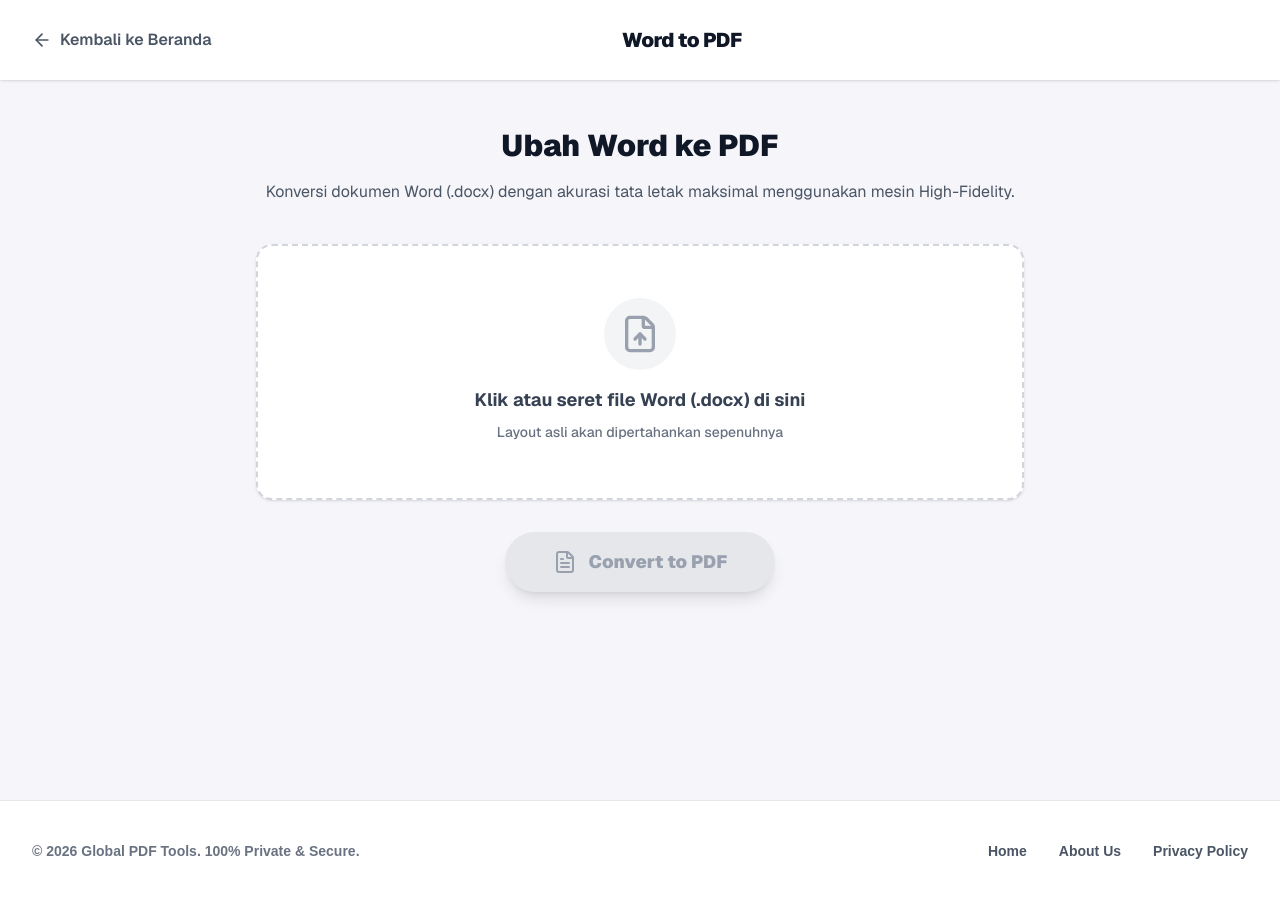
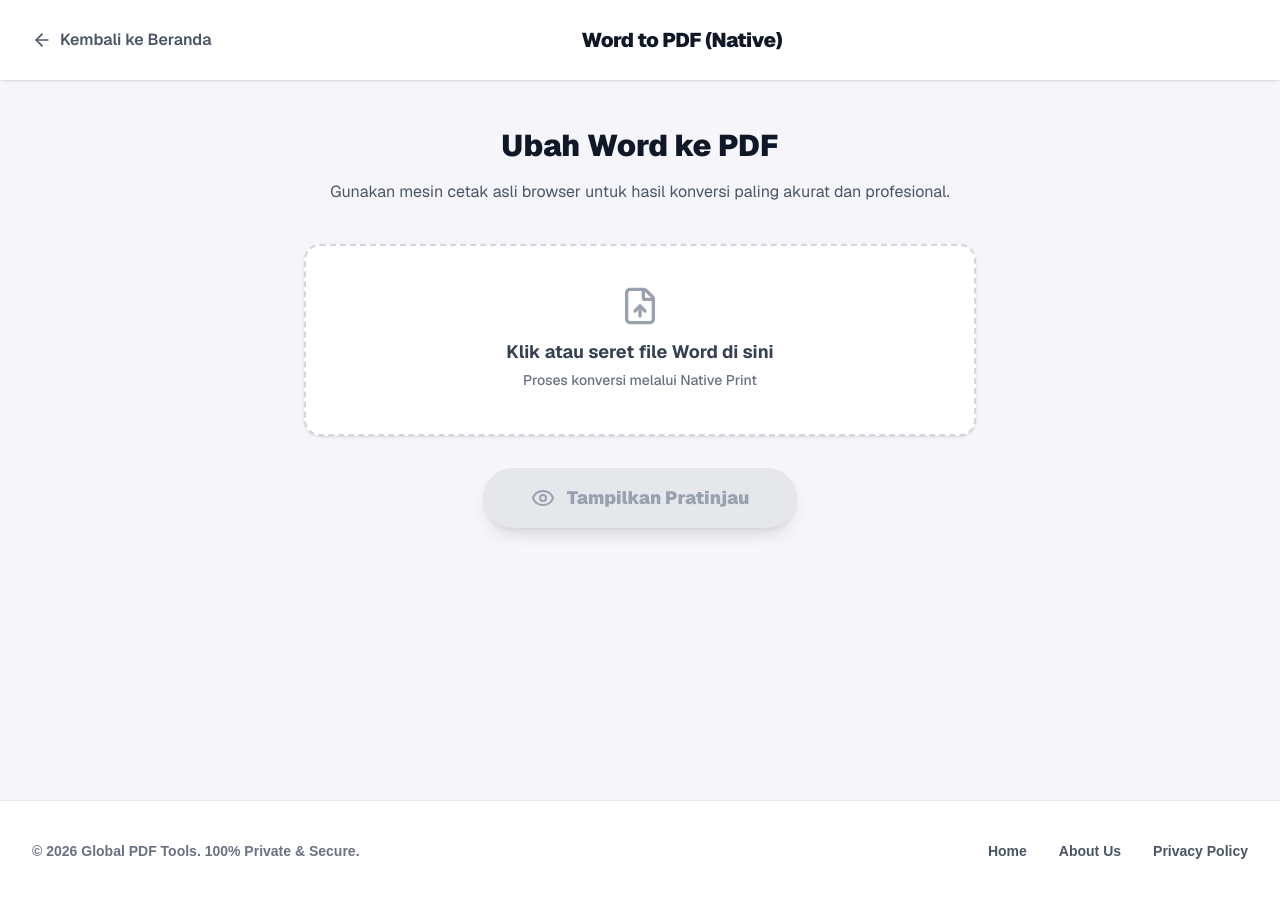
Before and after one commit to Ramelio-bot/global-pdf, a Next.js app: page /word-to-pdf in a window 1280 px wide. Shown: the top 898 px of the page. Built offline with nearby package versions, Linux system fonts and the light colour scheme.

Commit message:
feat: implement native print for superior Word to PDF conversion

```diff
--- a/src/app/word-to-pdf/page.tsx
+++ b/src/app/word-to-pdf/page.tsx
@@ -1,14 +1,15 @@
 "use client";
 
-import { useState } from "react";
-import { FileUp, ArrowLeft, FileText, Loader2, Download, CheckCircle2 } from "lucide-react";
+import { useState, useRef } from "react";
+import { FileUp, ArrowLeft, FileText, Loader2, Printer, CheckCircle2, Eye } from "lucide-react";
 import Link from "next/link";
 
 export default function WordToPdfPage() {
   const [file, setFile] = useState<File | null>(null);
-  const [isConverting, setIsConverting] = useState(false);
+  const [isRendering, setIsRendering] = useState(false);
   const [isDragging, setIsDragging] = useState(false);
-  const [isDone, setIsDone] = useState(false);
+  const [hasPreview, setHasPreview] = useState(false);
+  const previewRef = useRef<HTMLDivElement>(null);
 
   const handleFileChange = (e: React.ChangeEvent<HTMLInputElement> | React.DragEvent) => {
     let selectedFile: File | null = null;
@@ -20,95 +21,102 @@ export default function WordToPdfPage() {
 
     if (selectedFile && (selectedFile.name.endsWith(".docx") || selectedFile.type === "application/vnd.openxmlformats-officedocument.wordprocessingml.document")) {
       setFile(selectedFile);
-      setIsDone(false);
+      setHasPreview(false);
+      if (previewRef.current) previewRef.current.innerHTML = "";
     } else if (selectedFile) {
       alert("Hanya file Word (.docx) yang diperbolehkan.");
     }
   };
 
-  const convertWordToPdf = async () => {
-    if (!file) return;
-    setIsConverting(true);
+  const renderPreview = async () => {
+    if (!file || !previewRef.current) return;
+    setIsRendering(true);
 
     try {
-      // Dynamic imports untuk pustaka browser agar tidak error saat SSR
       const { renderAsync } = await import("docx-preview");
-      const html2pdf = (await import("html2pdf.js")).default;
+      const arrayBuffer = await file.arrayBuffer();
 
-      // 1. Buat kontainer tersembunyi untuk rendering high-fidelity
-      const container = document.createElement("div");
-      container.id = "docx-container";
-      container.style.position = "fixed";
-      container.style.top = "-10000px";
-      container.style.left = "-10000px";
-      container.style.width = "816px"; // Standar lebar A4 @ 96dpi
-      container.style.backgroundColor = "white";
-      document.body.appendChild(container);
-
-      // 2. Render file Word (.docx) langsung ke DOM menggunakan docx-preview
-      const arrayBuffer = await file.arrayBuffer();
-      await renderAsync(arrayBuffer, container, undefined, {
-        className: "docx-preview-content",
+      previewRef.current.innerHTML = "";
+      await renderAsync(arrayBuffer, previewRef.current, undefined, {
+        className: "docx-render-view",
         inWrapper: false,
         ignoreLastRenderedPageBreak: false,
         useBase64URL: true,
       });
 
-      // 3. Konversi hasil render DOM tersebut menjadi PDF
-      const opt = {
-        margin: [0, 0, 0, 0], // docx-preview sudah menangani margin dokumen asli
-        filename: `${file.name.replace(".docx", "")}.pdf`,
-        image: { type: "jpeg", quality: 0.98 },
-        html2canvas: {
-          scale: 3, // Ketajaman premium (sangat tajam saat di-zoom)
-          useCORS: true,
-          letterRendering: true,
-          scrollX: 0,
-          scrollY: 0
-        },
-        jsPDF: { unit: "mm", format: "a4", orientation: "portrait" }
+      setHasPreview(true);
+    } catch (error) {
+      console.error("Error rendering Word preview:", error);
+      alert("Gagal memuat pratinjau dokumen.");
+    } finally {
+      setIsRendering(false);
+    }
   };
 
-      // Simpan sebagai PDF
-      await html2pdf().from(container).set(opt as any).save();
-
-      // Bersihkan DOM
-      document.body.removeChild(container);
-      setIsDone(true);
-    } catch (error) {
-      console.error("Error converting Word to PDF:", error);
-      alert("Gagal mengonversi file Word. Pastikan file dokumen valid dan tidak rusak.");
-    } finally {
-      setIsConverting(false);
-    }
+  const handleNativePrint = () => {
+    window.print();
   };
 
   return (
     <div className="min-h-screen bg-[#F5F5FA] flex flex-col font-sans text-gray-800">
-      <header className="w-full bg-white shadow-sm sticky top-0 z-50">
+      {/* CSS Khusus untuk Print Native */}
+      <style jsx global>{`
+        @media print {
+          body * {
+            visibility: hidden;
+          }
+          #print-area, #print-area * {
+            visibility: visible;
+          }
+          #print-area {
+            position: absolute;
+            left: 0;
+            top: 0;
+            width: 100%;
+            margin: 0;
+            padding: 0;
+          }
+          @page {
+            size: A4;
+            margin: 20mm;
+          }
+          .docx-render-view {
+            padding: 0 !important;
+            box-shadow: none !important;
+            background: transparent !important;
+          }
+          table {
+            page-break-inside: avoid;
+          }
+        }
+      `}</style>
+
+      <header className="w-full bg-white shadow-sm sticky top-0 z-50 print:hidden">
         <div className="max-w-7xl mx-auto px-4 sm:px-6 lg:px-8 h-20 flex items-center justify-between">
           <Link href="/" className="flex items-center gap-2 text-gray-600 hover:text-red-600 transition-colors">
             <ArrowLeft className="w-5 h-5" />
             <span className="font-semibold">Kembali ke Beranda</span>
           </Link>
           <div className="font-black text-xl tracking-tight text-gray-900">
-            Word to PDF
+            Word to PDF (Native)
           </div>
           <div className="w-24"></div>
         </div>
       </header>
 
       <main className="flex-grow flex flex-col items-center py-12 px-4 sm:px-6 lg:px-8">
-        <div className="max-w-3xl w-full">
+        <div className="max-w-5xl w-full">
+          {/* Section Upload & Control - Hidden on Print */}
+          <div className="print:hidden">
             <div className="text-center mb-10">
               <h1 className="text-3xl font-black text-gray-900 mb-4">Ubah Word ke PDF</h1>
-            <p className="text-gray-600">Konversi dokumen Word (.docx) dengan akurasi tata letak maksimal menggunakan mesin High-Fidelity.</p>
+              <p className="text-gray-600">Gunakan mesin cetak asli browser untuk hasil konversi paling akurat dan profesional.</p>
             </div>
 
-          {/* Upload Box */}
+            <div className="max-w-2xl mx-auto mb-10">
               <div className="relative group mb-8">
                 <label
-              className={`flex flex-col items-center justify-center w-full h-64 border-2 border-dashed rounded-2xl transition-all cursor-pointer shadow-sm
+                  className={`flex flex-col items-center justify-center w-full h-48 border-2 border-dashed rounded-2xl transition-all cursor-pointer shadow-sm
                     ${isDragging ? "bg-red-50 border-red-500" : "bg-white border-gray-300 hover:bg-gray-50 hover:border-red-400"}
                   `}
                   onDragOver={(e) => { e.preventDefault(); setIsDragging(true); }}
@@ -117,67 +125,71 @@ export default function WordToPdfPage() {
                 >
                   {file ? (
                     <div className="flex flex-col items-center p-4 text-center">
-                  <div className="bg-blue-100 p-4 rounded-full mb-4">
-                    <FileText className="w-10 h-10 text-blue-600" />
+                      <div className="bg-blue-100 p-3 rounded-full mb-3">
+                        <FileText className="w-8 h-8 text-blue-600" />
                       </div>
                       <p className="text-lg font-bold text-gray-900 mb-1 truncate max-w-xs">{file.name}</p>
-                  <p className="text-sm font-medium text-gray-500">{(file.size / 1024).toFixed(1)} KB</p>
                       <button
-                    onClick={(e) => { e.preventDefault(); setFile(null); setIsDone(false); }}
-                    className="mt-4 text-sm font-bold text-red-500 hover:underline"
+                        onClick={(e) => { e.preventDefault(); setFile(null); setHasPreview(false); }}
+                        className="mt-2 text-sm font-bold text-red-500 hover:underline"
                       >
                         Ganti File
                       </button>
                     </div>
                   ) : (
                     <div className="flex flex-col items-center justify-center pt-5 pb-6">
-                  <div className="bg-gray-100 p-4 rounded-full mb-4">
-                    <FileUp className="w-10 h-10 text-gray-400" />
-                  </div>
-                  <p className="mb-2 text-lg font-bold text-gray-700">Klik atau seret file Word (.docx) di sini</p>
-                  <p className="text-sm text-gray-500 font-medium">Layout asli akan dipertahankan sepenuhnya</p>
+                      <FileUp className="w-10 h-10 text-gray-400 mb-3" />
+                      <p className="mb-1 text-lg font-bold text-gray-700">Klik atau seret file Word di sini</p>
+                      <p className="text-sm text-gray-500 font-medium">Proses konversi melalui Native Print</p>
                     </div>
                   )}
                   <input type="file" className="hidden" accept=".docx" onChange={handleFileChange} />
                 </label>
               </div>
 
-          {isDone && (
-            <div className="mb-8 bg-green-50 border border-green-100 p-6 rounded-2xl flex items-center gap-4 animate-in fade-in slide-in-from-bottom-4">
-              <div className="bg-green-500 text-white p-2 rounded-full">
-                <CheckCircle2 className="w-6 h-6" />
-              </div>
-              <div>
-                <h3 className="font-bold text-green-900">Konversi Berhasil!</h3>
-                <p className="text-sm text-green-700 font-medium">File PDF Anda telah diunduh secara otomatis.</p>
-              </div>
-            </div>
-          )}
-
-          {/* Action Button */}
-          <div className="flex justify-center">
+              <div className="flex justify-center gap-4">
+                {!hasPreview ? (
                   <button
-              onClick={convertWordToPdf}
-              disabled={!file || isConverting}
+                    onClick={renderPreview}
+                    disabled={!file || isRendering}
                     className={`
                       px-12 py-4 rounded-full font-black text-lg shadow-lg transition-all flex items-center gap-3
-                ${file && !isConverting
-                  ? "bg-red-600 text-white hover:bg-red-700 hover:scale-105 active:scale-95 shadow-red-200"
+                      ${file && !isRendering
+                        ? "bg-gray-900 text-white hover:bg-black hover:scale-105 active:scale-95"
                         : "bg-gray-200 text-gray-400 cursor-not-allowed"}
                     `}
                   >
-              {isConverting ? (
-                <>
-                  <Loader2 className="w-6 h-6 animate-spin" />
-                  Mengonversi...
-                </>
+                    {isRendering ? <Loader2 className="w-6 h-6 animate-spin" /> : <Eye className="w-6 h-6" />}
+                    Tampilkan Pratinjau
+                  </button>
                 ) : (
-                <>
-                  <FileText className="w-6 h-6" />
-                  Convert to PDF
-                </>
+                  <button
+                    onClick={handleNativePrint}
+                    className="px-12 py-4 rounded-full bg-red-600 text-white font-black text-lg shadow-lg hover:bg-red-700 hover:scale-105 active:scale-95 transition-all flex items-center gap-3 shadow-red-200"
+                  >
+                    <Printer className="w-6 h-6" />
+                    Simpan sebagai PDF
+                  </button>
                 )}
-            </button>
+              </div>
+            </div>
+          </div>
+
+          {/* Area Pratinjau Dokumen */}
+          <div className={`w-full flex flex-col items-center ${!hasPreview ? 'hidden print:hidden' : ''}`}>
+            <div className="w-full text-center mb-6 print:hidden">
+              <h2 className="text-xl font-bold text-gray-900 flex items-center justify-center gap-2">
+                <CheckCircle2 className="text-green-500" />
+                Pratinjau Dokumen Siap
+              </h2>
+              <p className="text-sm text-gray-500 font-medium mt-1 italic">
+                Tips: Di jendela Print, pilih "Save as PDF" sebagai Destination.
+              </p>
+            </div>
+
+            <div className="bg-white shadow-2xl rounded-sm border border-gray-200 p-0 overflow-auto max-w-full print:border-none print:shadow-none" id="print-area">
+              <div ref={previewRef} className="docx-wrapper"></div>
+            </div>
           </div>
         </div>
       </main>
```
Lines whose indentation alone changed are shown as unchanged.
